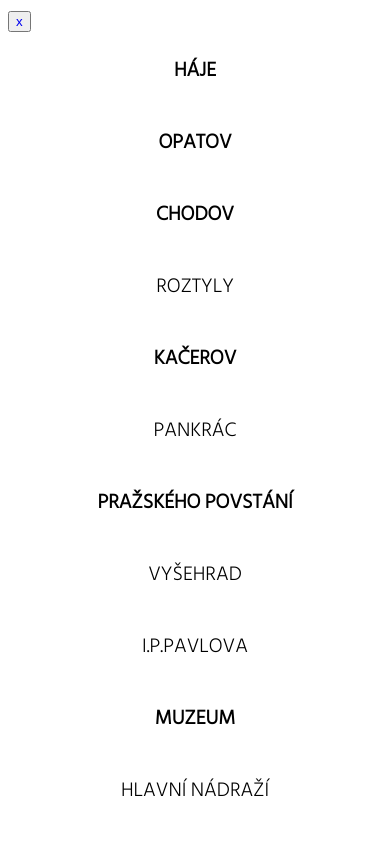
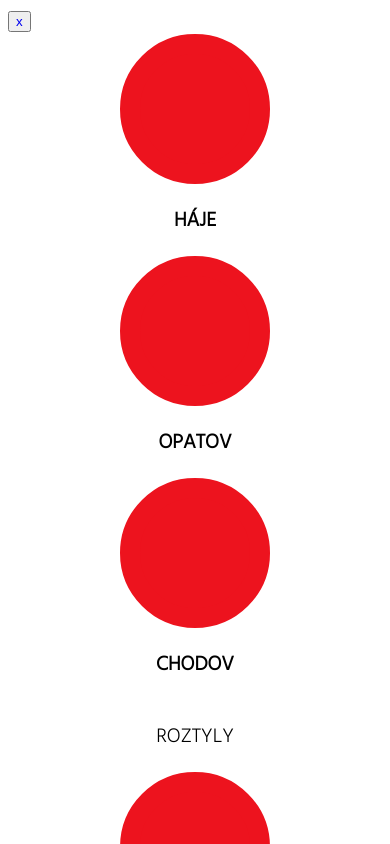
Before and after one commit to hrafil/UMetra_next.js, a Next.js app: page /line-c in a window 390 px wide. Shown: the top 844 px of the page. Built offline with nearby package versions, Linux system fonts and the light colour scheme.

Commit message:
C line styles, theme.js for hamburger menu created.

```diff
--- a/styles/globals.css
+++ b/styles/globals.css
@@ -217,3 +217,27 @@ h2 {
   border-color: #17a301;
   display: flex;
 }
+
+.circle_red {
+  margin: 0 auto;
+  border-radius: 50%;
+  border: 20px solid;
+  width: 150px;
+  height: 150px;
+  background-color: #fff;
+  border-color: #ed131e;
+  display: flex;
+  border-color: #ed131e;
+  background-color: #ed131e;
+}
+
+.circle_empty_green {
+  margin: 0 auto;
+  border-radius: 50%;
+  border: 20px solid;
+  width: 150px;
+  height: 150px;
+  background-color: #fff;
+  border-color: #ed131e;
+  display: flex;
+}
```
Also changed, not shown: components/Layout/theme.js (added, +8 -0 lines), pages/line-c/[art].js (added, +27 -0 lines).
